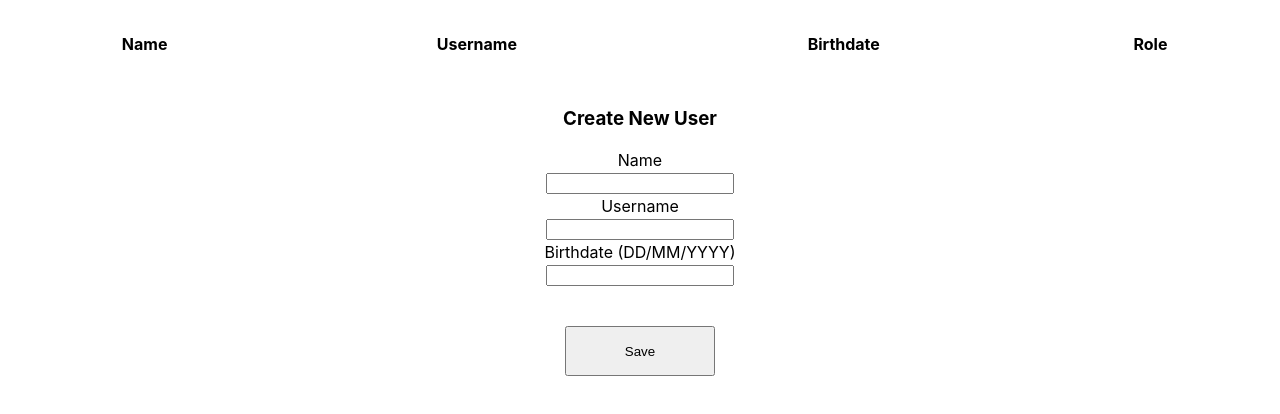
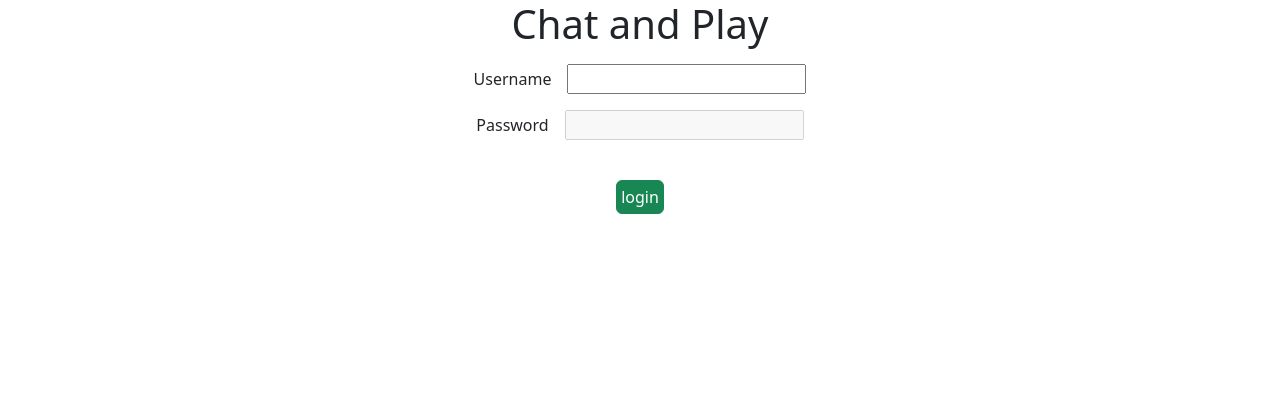
Before and after one commit to YoungLemon1/WhatsApp-Clone, a React (Create React App) app in the folder frontend/: page / in a window 1280 px wide. Shown: the top 414 px of the page. Built offline with nearby package versions, Linux system fonts and the light colour scheme; no server answers.

Commit message:
changed app.js to a login page

```diff
--- a/frontend/package.json
+++ b/frontend/package.json
@@ -11,10 +11,12 @@
     "@testing-library/react": "^13.4.0",
     "@testing-library/user-event": "^13.5.0",
     "axios": "^1.4.0",
+    "bootstrap": "^5.3.0",
     "date-fns": "^2.30.0",
     "dayjs": "^1.11.8",
     "moment": "^2.29.4",
     "react": "^18.2.0",
+    "react-bootstrap": "^2.7.4",
     "react-datepicker": "^4.12.0",
     "react-dom": "^18.2.0",
     "react-scripts": "5.0.1",
--- a/frontend/src/App.css
+++ b/frontend/src/App.css
@@ -41,6 +41,16 @@
   width: 100%;
 }
 
+#login input,
+label {
+  margin: 0.5rem;
+}
+
+#login button {
+  margin: 2rem;
+  padding: 0.25rem;
+}
+
 table th,
 td {
   padding: 2rem;
--- a/frontend/src/App.js
+++ b/frontend/src/App.js
@@ -1,7 +1,8 @@
 import "./App.css";
+import "bootstrap/dist/css/bootstrap.min.css";
+import { Button, Navbar, Container } from "react-bootstrap";
 import { useEffect, useState } from "react";
 import Axios from "axios";
-
 import "react-datepicker/dist/react-datepicker.css";
 import AllUsers from "./components/AllUsers";
 import NewUser from "./components/NewUser";
@@ -9,25 +10,29 @@ import NewUser from "./components/NewUser";
 function App() {
   const [users, setUsers] = useState([]);
 
-  useEffect(() => {
-    Axios.get("http://localhost:5000/users")
-      .then((res) => {
-        setUsers(res.data.data);
-      })
-      .catch((error) => {
-        console.error(error);
-      });
-  }, []);
+  useEffect(() => {}, []);
 
   const addUser = (user) => {
     setUsers([...users, user]);
   };
 
   return (
-    <div className="App">
-      <AllUsers users={users}></AllUsers>
-      <NewUser users={users} addUser={addUser} />
-    </div>
+    <Container className="App">
+      <Container id="login">
+        <h1>Chat and Play</h1>
+        <Container>
+          <label id="username">Username</label>
+          <input id="username" name="username"></input>
+        </Container>
+        <Container>
+          <label id="password">Password</label>
+          <input id="password" name="password" disabled></input>
+        </Container>
+        <Button id="login" name="login" variant="success">
+          login
+        </Button>
+      </Container>
+    </Container>
   );
 }
 
```
Also changed, not shown: 1 other file (tests, documents, lock files or other folders).
